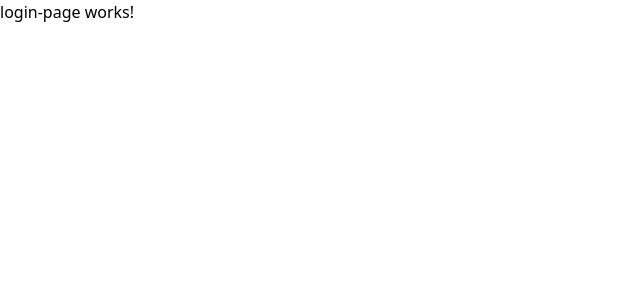
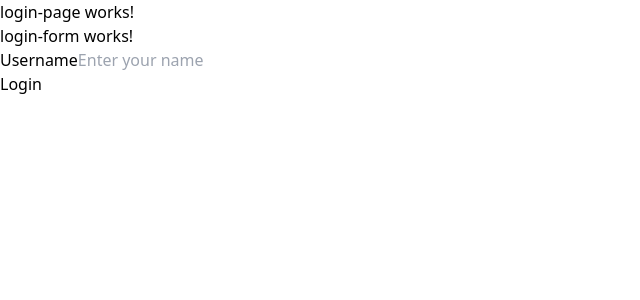
Before and after one commit to hoffrenm/ea-pokemon-trainer, an Angular app: page /login in a window 1280 px wide. Shown: the top 300 px of the page, without its empty margins (0-640 px from the left). Built offline with nearby package versions, Linux system fonts and the light colour scheme.

Commit message:
Separate login form into component, implement user service and session storage, redirect user after login

```diff
--- a/src/app/app.module.ts
+++ b/src/app/app.module.ts
@@ -11,6 +11,8 @@ import { PokemonService } from './services/pokemon.service';
 import { CatalogueListItemComponent } from './catalogue/catalogue-list-item/catalogue-list-item.component';
 import { LoginPageComponent } from './login/login-page/login-page.component';
 import { LoginService } from './services/login.service';
+import { FormsModule } from '@angular/forms';
+import { LoginFormComponent } from './login/login-form/login-form.component';
 
 @NgModule({
   declarations: [
@@ -20,11 +22,13 @@ import { LoginService } from './services/login.service';
     CatalogueListComponent,
     CatalogueListItemComponent,
     LoginPageComponent,
+    LoginFormComponent,
   ],
   imports: [
     BrowserModule,
     AppRoutingModule,
-    HttpClientModule
+    HttpClientModule,
+    FormsModule
   ],
   providers: [
     PokemonService,
--- /dev/null
+++ b/src/app/login/login-form/login-form.component.html
@@ -0,0 +1,16 @@
+<p>login-form works!</p>
+
+<form #loginForm="ngForm" (ngSubmit)="loginSubmit(loginForm)" >
+  <fieldset>
+    <label for="username">Username</label>
+    <input
+    ngModel
+    #username="ngModel"
+    type="text"
+    name="username"
+    id="username"
+    placeholder="Enter your name" />
+  </fieldset>
+
+  <button type="submit">Login</button>
+</form>
--- /dev/null
+++ b/src/app/login/login-form/login-form.component.ts
@@ -0,0 +1,34 @@
+import { Component, EventEmitter, Output } from '@angular/core';
+import { NgForm } from '@angular/forms';
+import { User } from 'src/app/models/user/user';
+import { LoginService } from 'src/app/services/login.service';
+import { UserService } from 'src/app/services/user.service';
+
+@Component({
+  selector: 'app-login-form',
+  templateUrl: './login-form.component.html',
+  styleUrls: ['./login-form.component.css']
+})
+export class LoginFormComponent {
+  constructor(
+    private readonly userService: UserService,
+    private readonly loginService: LoginService) {
+  }
+
+  @Output() login: EventEmitter<void> = new EventEmitter();
+
+  public loginSubmit(loginForm: NgForm): void {
+    const { username } = loginForm.value;
+
+    this.loginService.login(username)
+      .subscribe({
+        next: (user: User) => {
+          this.userService.user = user;
+          this.login.emit();
+        },
+        error: (e) => {
+          console.log(e);
+        }
+      });
+  }
+}
--- a/src/app/login/login-page/login-page.component.html
+++ b/src/app/login/login-page/login-page.component.html
@@ -1 +1,3 @@
 <p>login-page works!</p>
+
+<app-login-form (login)="handleLogin()"></app-login-form>
--- a/src/app/login/login-page/login-page.component.ts
+++ b/src/app/login/login-page/login-page.component.ts
@@ -1,6 +1,5 @@
 import { Component } from '@angular/core';
 import { Router } from '@angular/router';
-import { LoginService } from 'src/app/services/login.service';
 
 @Component({
   selector: 'app-login-page',
@@ -9,6 +8,11 @@ import { LoginService } from 'src/app/services/login.service';
 })
 
 export class LoginPageComponent {
-  constructor(private readonly router: Router, private readonly loginService: LoginService) {
+  constructor(
+    private readonly router: Router) {
+  }
+
+  handleLogin(): void {
+    this.router.navigateByUrl('/catalogue')
   }
 }
--- a/src/app/services/login.service.ts
+++ b/src/app/services/login.service.ts
@@ -1,6 +1,6 @@
 import { HttpClient, HttpHeaders } from '@angular/common/http';
 import { Injectable } from '@angular/core';
-import { BehaviorSubject, map, Observable, of, switchMap } from 'rxjs';
+import { map, Observable, of, switchMap } from 'rxjs';
 import { User } from '../models/user/user';
 import { environment } from 'src/environments/environment';
 
--- /dev/null
+++ b/src/app/services/user.service.ts
@@ -0,0 +1,24 @@
+import { Injectable } from '@angular/core';
+import { User } from '../models/user/user';
+import { StorageUtils } from '../utils/storage.util';
+
+@Injectable({
+  providedIn: 'root'
+})
+
+export class UserService {
+  constructor() {
+    this._user = StorageUtils.storageRead<User>('user');
+  }
+
+  private _user?: User;
+
+  get user(): User | undefined {
+    return this._user;
+  }
+
+  set user(user: User | undefined) {
+    StorageUtils.storageSave<User>('user', user!)
+    this._user = user;
+  }
+}
--- /dev/null
+++ b/src/app/utils/storage.util.ts
@@ -0,0 +1,22 @@
+export class StorageUtils {
+  public static storageSave<T>(key: string, value: T): void {
+    sessionStorage.setItem(key, JSON.stringify(value));
+  }
+
+  public static storageRead<T>(key: string): T | undefined {
+    const value = sessionStorage.getItem(key);
+
+    try {
+      if (value) return JSON.parse(value) as T;
+      return undefined;
+    } catch (error) {
+      console.log(error);
+      sessionStorage.removeItem(key);
+      return undefined;
+    }
+  }
+
+  public static storageClearKey(key: string): void {
+    sessionStorage.removeItem(key);
+  }
+}
```
Also changed, not shown: src/app/login/login-form/login-form.component.css (added), 2 other files (tests, documents, lock files or other folders).
